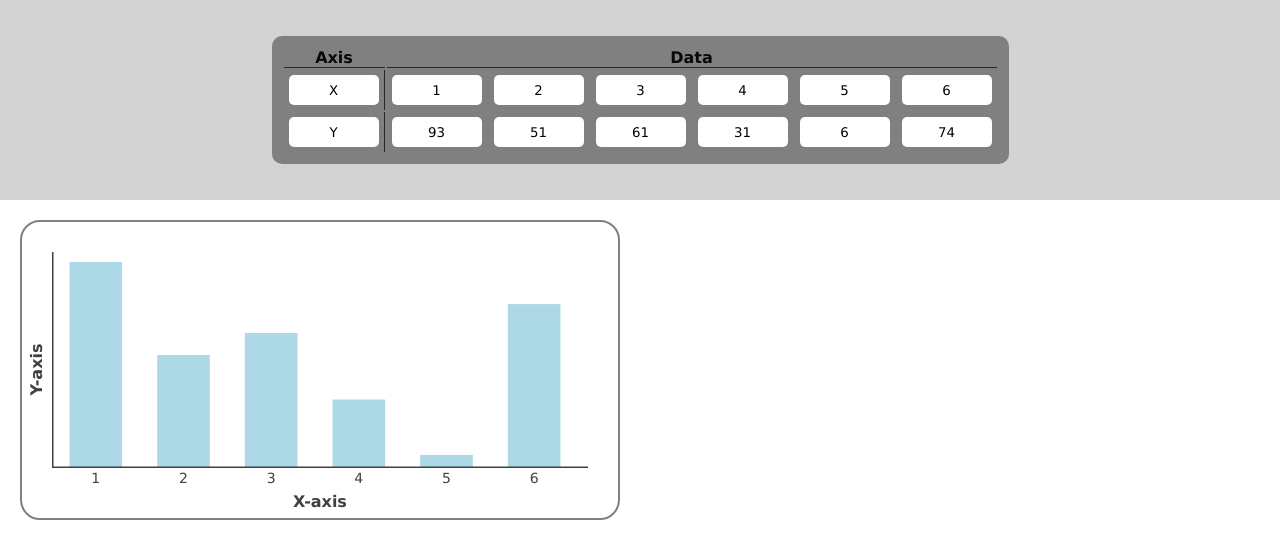
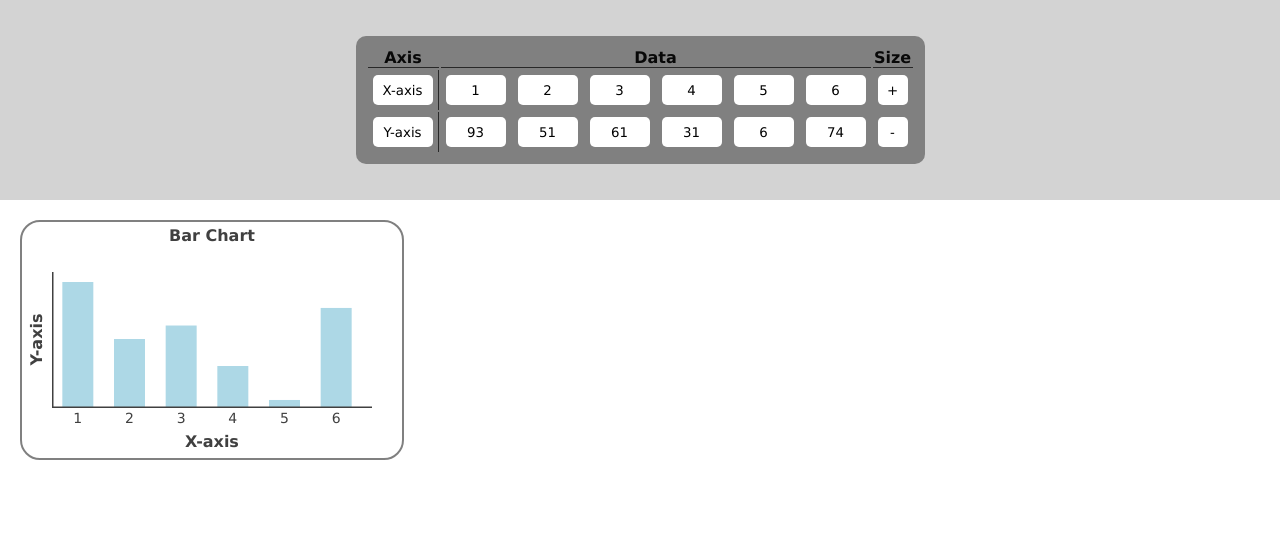
Before and after one commit to michudud/Charts, a React (Vite) app: page / in a window 1280 px wide. Shown: the top 558 px of the page. Built offline with nearby package versions, Linux system fonts and the light colour scheme.

Commit message:
data table resize and bar chart title

```diff
--- a/src/components/BarChart.jsx
+++ b/src/components/BarChart.jsx
@@ -11,11 +11,23 @@ const BarChart = ({ xAxisName, yAxisName, xAxisData, yAxisData }) => {
 
   return (
     <svg width="100%" height="100%">
+      <svg y="5px" width="100%" height="20px">
+        <text
+          x="50%"
+          y="50%"
+          textAnchor="middle"
+          dominantBaseline="middle"
+          fill="#404040"
+          font-weight="bold"
+        >
+          Bar Chart
+        </text>
+      </svg>
       <svg
         x="30px"
-        y="30px"
+        y="50px"
         width="calc(100% - 60px)"
-        height="calc(100% - 80px)"
+        height="calc(100% - 100px)"
       >
         <svg y="10px" width="calc(100% - 10px)" height="calc(100% - 10px)">
           {yAxisData.map((dataSet, index) => {
--- a/src/components/OverviewPage.jsx
+++ b/src/components/OverviewPage.jsx
@@ -10,9 +10,10 @@ const OverviewPage = () => {
   const [yAxisName, setYAxisName] = useState("Y-axis");
   const [xAxisData, setXAxisData] = useState([]);
   const [yAxisData, setYAxisData] = useState([]);
+  const [columnsNumber, setColumnsNumber] = useState(6);
 
-  const columnsNumber = 6;
-  useEffect(function tableWithRandomDataSets() {
+  useEffect(
+    function tableWithRandomDataSets() {
       let xData = [];
       let yData = [];
       for (let i = 0; i < columnsNumber; i++) {
@@ -22,7 +23,9 @@ const OverviewPage = () => {
       }
       setXAxisData(xData);
       setYAxisData(yData);
-  }, []);
+    },
+    [columnsNumber]
+  );
 
   return (
     <FlexColContainer>
@@ -32,6 +35,7 @@ const OverviewPage = () => {
             <tr>
               <th>Axis</th>
               <th colSpan={columnsNumber}>Data</th>
+              <th>Size</th>
             </tr>
           </thead>
           <tbody>
@@ -39,7 +43,7 @@ const OverviewPage = () => {
               <td>
                 <input
                   type="text"
-                  defaultValue="X"
+                  defaultValue="X-axis"
                   onChange={(e) => {
                     setXAxisName(e.target.value);
                   }}
@@ -62,12 +66,21 @@ const OverviewPage = () => {
                   </td>
                 );
               })}
+              <td>
+                <button
+                  onClick={() => {
+                    setColumnsNumber(columnsNumber + 1);
+                  }}
+                >
+                  +
+                </button>
+              </td>
             </tr>
             <tr>
               <td>
                 <input
                   type="text"
-                  defaultValue="Y"
+                  defaultValue="Y-axis"
                   onChange={(e) => {
                     setYAxisName(e.target.value);
                   }}
@@ -90,6 +103,17 @@ const OverviewPage = () => {
                   </td>
                 );
               })}
+              <td>
+                <button
+                  onClick={() => {
+                    columnsNumber > 0
+                      ? setColumnsNumber(columnsNumber - 1)
+                      : null;
+                  }}
+                >
+                  -
+                </button>
+              </td>
             </tr>
           </tbody>
         </DataTable>
--- a/src/components/styles/ChartContainer.styled.js
+++ b/src/components/styles/ChartContainer.styled.js
@@ -1,8 +1,8 @@
 import styled from "styled-components";
 
 export const ChartContainer = styled.div`
-  width: 600px;
-  height: 300px;
+  width: 30vw;
+  height: 30vh;
   border: 2px solid grey;
   border-radius: 20px;
   margin: 20px;
--- a/src/components/styles/DataTable.styled.js
+++ b/src/components/styles/DataTable.styled.js
@@ -1,21 +1,17 @@
 import styled from "styled-components";
 
 export const DataTable = styled.table`
-  width: 720px;
   background-color: grey;
   padding: 10px 10px;
   border-radius: 10px;
 
   tr {
-    width: 700px;
-
     th {
       border-bottom: 1px solid #282828;
       color: #080808;
     }
 
     td {
-      width: 100px;
       text-align: center;
 
       &:first-child {
@@ -23,7 +19,7 @@ export const DataTable = styled.table`
       }
 
       input {
-        width: 90px;
+        width: 60px;
         height: 30px;
         margin: 5px;
         text-align: center;
@@ -38,6 +34,15 @@ export const DataTable = styled.table`
           -moz-appearance: textfield;
         }
       }
+
+      button {
+        width: 30px;
+        height: 30px;
+        margin: 5px;
+        border: none;
+        border-radius: 5px;
+        background-color: white;
+      }
     }
   }
 `;
```
Lines whose indentation alone changed are shown as unchanged.
